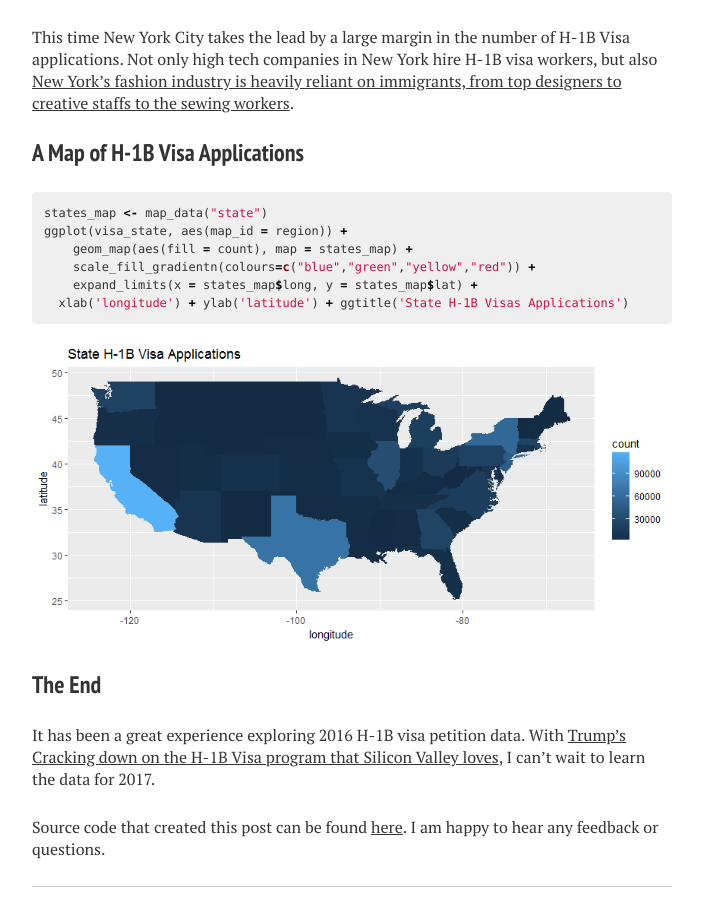
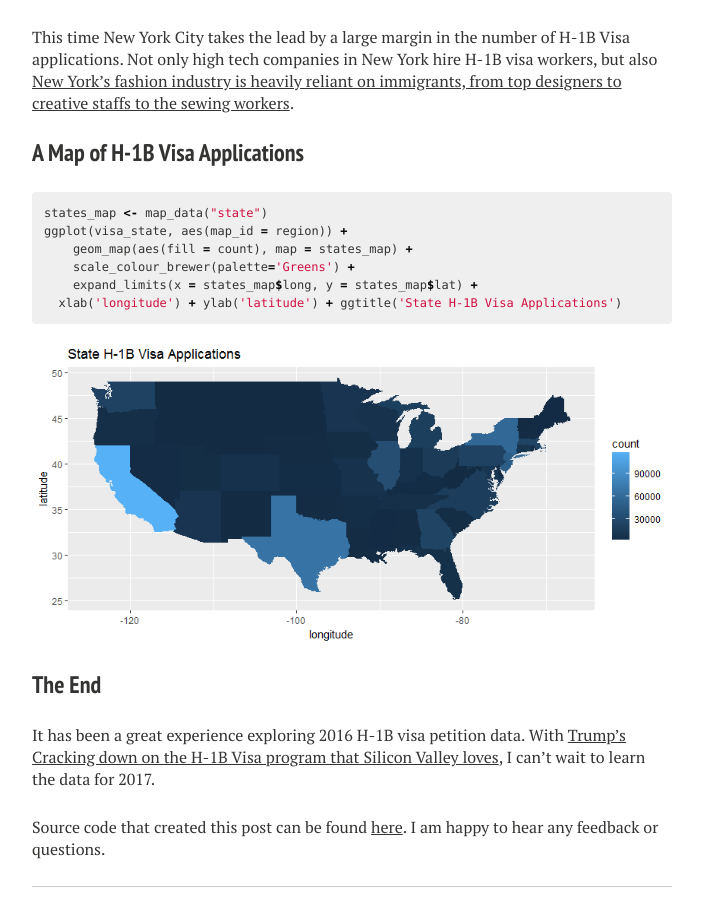
Before and after one commit to susanli2016/susanli2016.github.io, a Jekyll site: the page built from _posts/2017-04-12-Visa-Petitions.md, in a window 1280 px wide and 900 px high, scrolled down 9222 px. Shown: the whole window, without its empty margins (288-991 px from the left). Built offline with Jekyll 4.4.1, drawn with Linux system fonts in a browser that asks for light colours; nearby versions of some CDN libraries; library files that are not in the unit come from our copies; comment, search, counter and statistics services are not loaded.

Commit message:
fix typo

```diff
--- a/_posts/2017-04-12-Visa-Petitions.md
+++ b/_posts/2017-04-12-Visa-Petitions.md
@@ -343,9 +343,9 @@ This time New York City takes the lead by a large margin in the number of H-1B V
 states_map <- map_data("state")
 ggplot(visa_state, aes(map_id = region)) +
     geom_map(aes(fill = count), map = states_map) +
-    scale_fill_gradientn(colours=c("blue","green","yellow","red")) +
+    scale_colour_brewer(palette='Greens') +
     expand_limits(x = states_map$long, y = states_map$lat) +
-  xlab('longitude') + ylab('latitude') + ggtitle('State H-1B Visas Applications')
+  xlab('longitude') + ylab('latitude') + ggtitle('State H-1B Visa Applications')
 {% endhighlight %}
 
 ![visa-9](/figs/2017-04-12-Visa-Petitions/visa-9.png)
```
